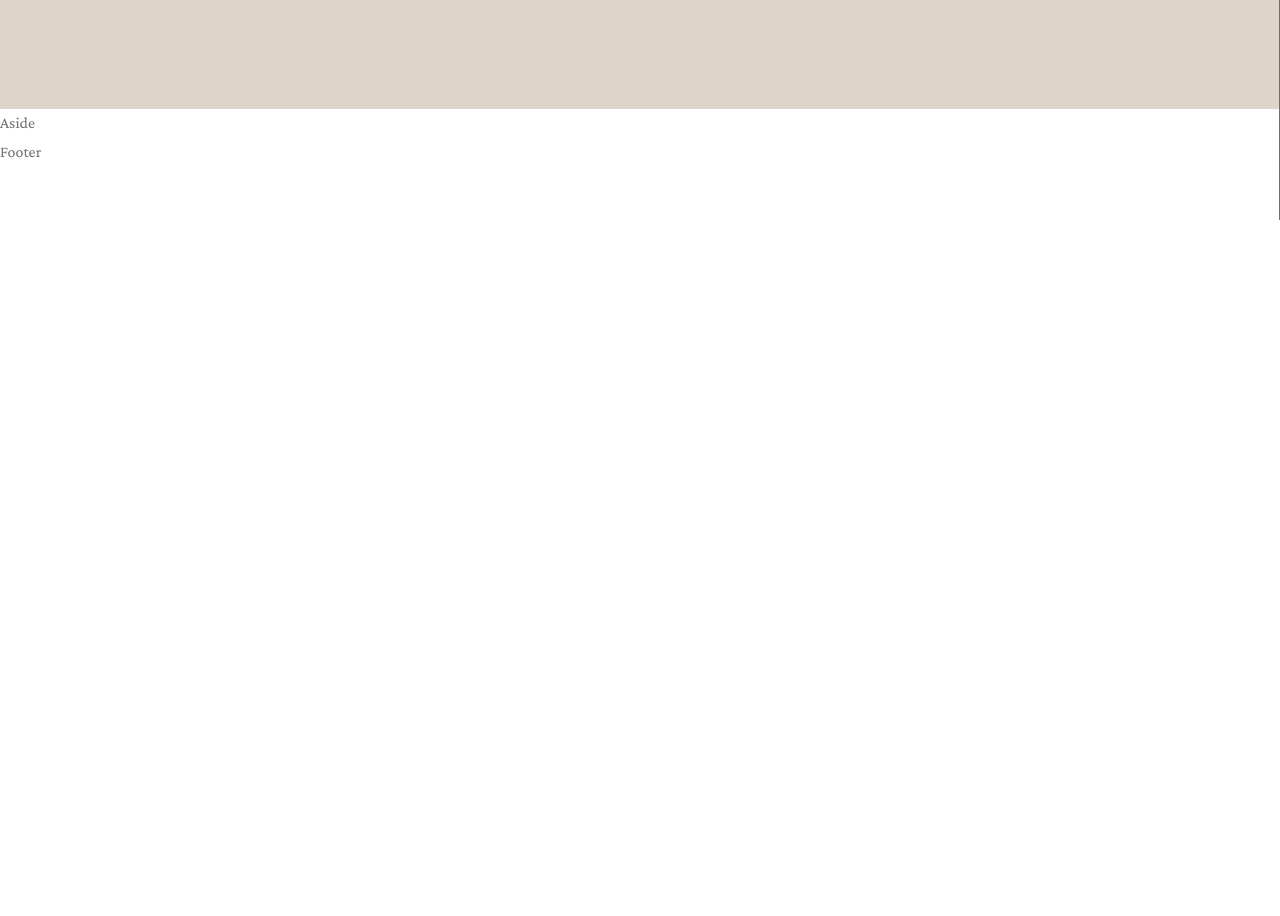
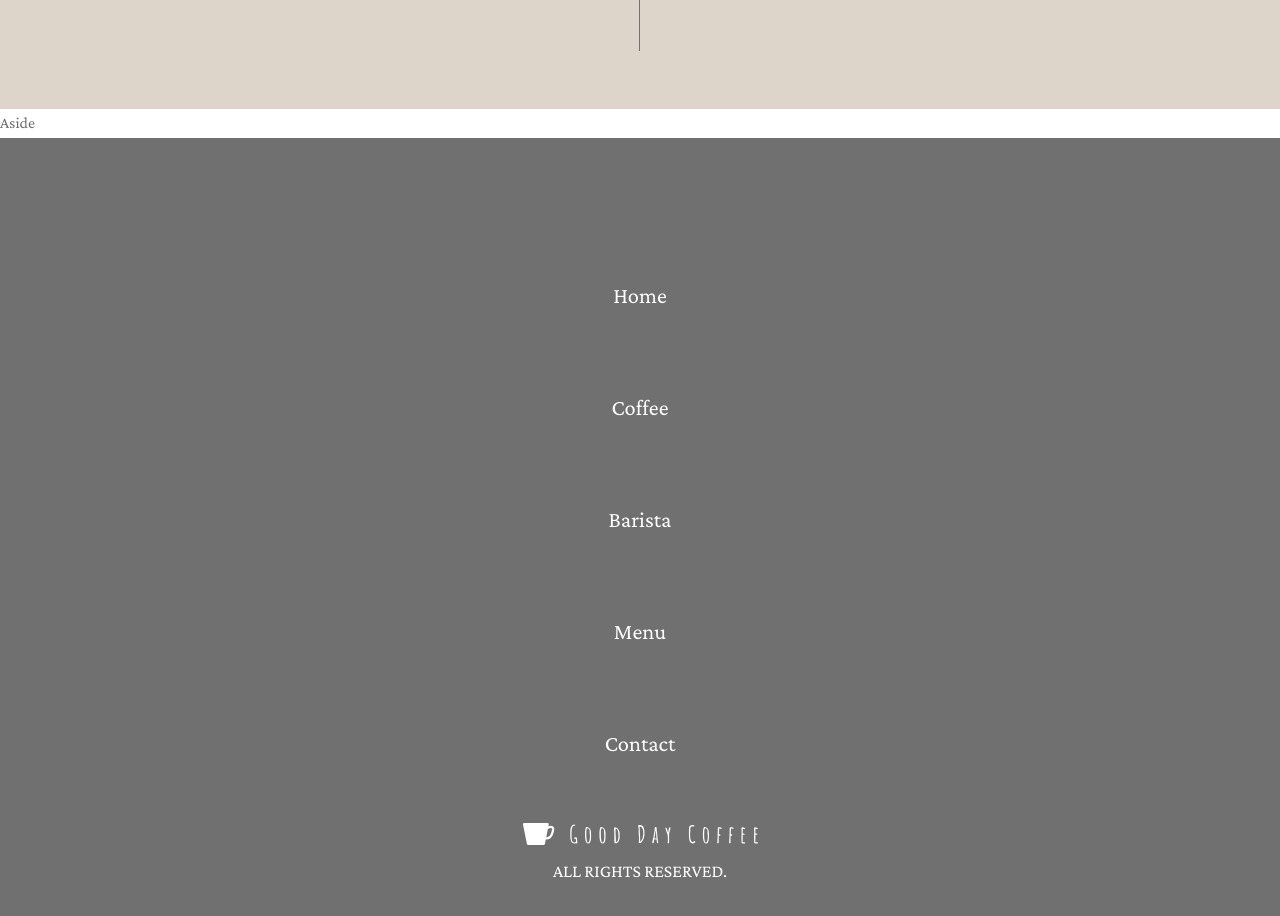
Before and after one commit to Syo-M/gooddaycoffee, a React (Vite) app: page /contact in a window 1280 px wide. Shown: the part 500-1416 px from the top of the page. Before the commit the page ends 800 px from the top, so only its background shows below. Built offline with nearby package versions, Linux system fonts and the light colour scheme.

Commit message:
008_TOPページ_PC版ほぼ完了

```diff
--- a/src/App.jsx
+++ b/src/App.jsx
@@ -6,7 +6,7 @@ import Contact from "./pages/Contact";
 import Barista from "./pages/Barista";
 import Menu from "./pages/Menu";
 
-import Footer from "./components/layout/Footer";
+import Footer from "./components/layout/Footer/Footer";
 import Aside from "./components/layout/Aside/Aside";
 import Header from "./components/layout/Header/Header";
 
--- a/src/components/layout/Aside/Aside.module.css
+++ b/src/components/layout/Aside/Aside.module.css
@@ -7,16 +7,23 @@
     width: 85%;
     margin-inline: auto;
     display: flex;
+
+    @media (width <= 700px) {
+        display: block;
+    }
 }
 
 .section {
     flex: 1;
+    flex-basis: 50%;
+    position: relative;
     padding-bottom: 130px;
 }
 
 .snsList {
     display: flex;
     justify-content: center;
+    padding: 0;
 }
 
 .heading {
--- a/src/components/layout/Footer.jsx
+++ /dev/null
@@ -1,3 +0,0 @@
-export default function Footer() {
-    return <footer>Footer</footer>;
-}
--- /dev/null
+++ b/src/components/layout/Footer/Footer.jsx
@@ -0,0 +1,35 @@
+import styles from "./Footer.module.css";
+import { Link } from "react-router-dom";
+import logo from "@/assets/logo-white.svg";
+
+export default function Footer() {
+    return (
+        <footer className={styles.footer}>
+            <nav>
+                <ul className={styles.footerNav}>
+                    <li>
+                        <Link to="/">Home</Link>
+                    </li>
+                    <li>
+                        <Link to="/coffee">Coffee</Link>
+                    </li>
+                    <li>
+                        <Link to="/barista">Barista</Link>
+                    </li>
+                    <li>
+                        <Link to="/menu">Menu</Link>
+                    </li>
+                    <li>
+                        <Link to="/contact">Contact</Link>
+                    </li>
+                </ul>
+            </nav>
+
+            <small className={styles.copyright}>
+                <img src={logo} alt="Logo" />
+                <br />
+                ALL RIGHTS RESERVED.
+            </small>
+        </footer>
+    );
+}
--- /dev/null
+++ b/src/components/layout/Footer/Footer.module.css
@@ -0,0 +1,21 @@
+.footer {
+    background-color: #707070;
+    text-align: center;
+    display: flex;
+    flex-direction: column;
+    align-items: center;
+    color: #fff;
+    font-size: 1.4rem;
+    padding: 80px 0;
+}
+
+.footerNav {
+    line-height: 5;
+    list-style: none;
+    padding: 0;
+}
+
+.copyright img {
+    width: 235px;
+    margin-bottom: 10px;
+}
```
